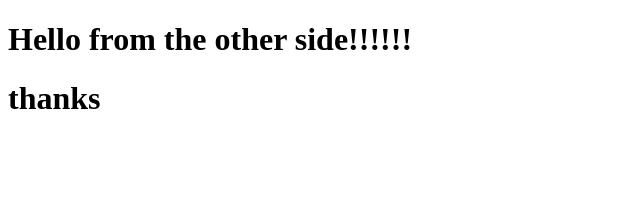
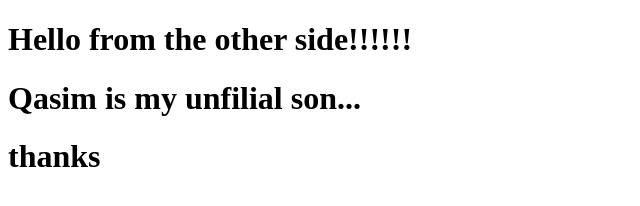
Before and after one commit to IsharabAhmed/bootcamp20, a plain HTML site: page index.html in a window 1280 px wide. Shown: the whole page, without its empty margins (0-640 px from the left). Drawn offline with Linux system fonts and the light colour scheme.

Commit message:
added a line at 10th

```diff
--- a/index.html
+++ b/index.html
@@ -7,6 +7,7 @@
 </head>
 <body>
     <h1>Hello from the other side!!!!!!</h1>
+    <h1>Qasim is my unfilial son...</h1>
     <h1>thanks</h1>
 </body>
 </html>
```
